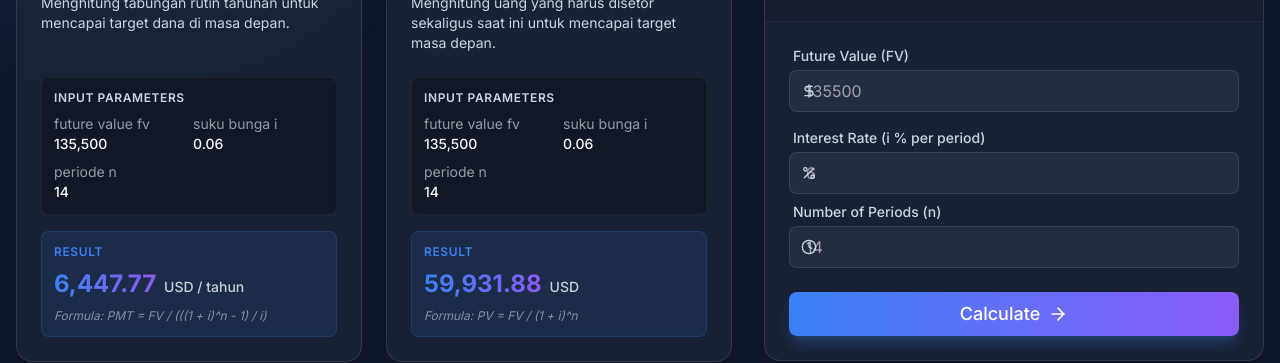
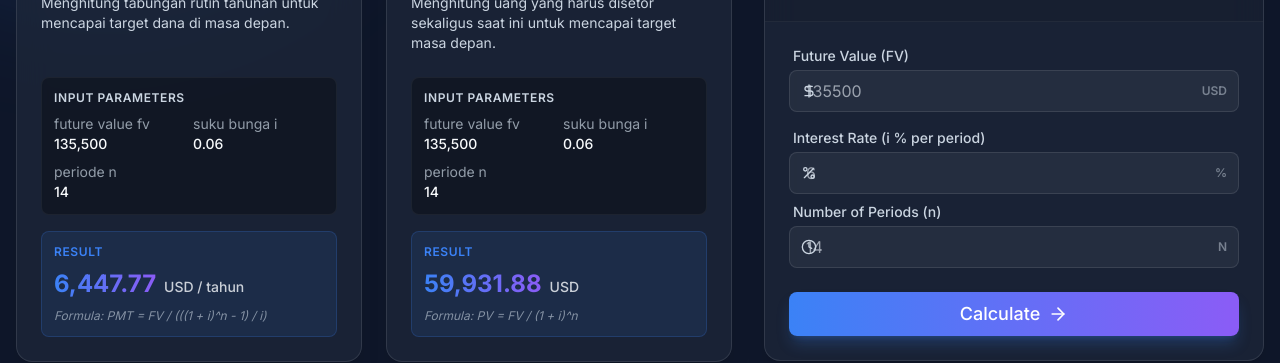
Before and after one commit to Nosdovah/business_valuation, a React (Vite) app in the folder calculator-app/: page / in a window 1280 px wide. Shown: the part 387-750 px from the top of the page. Built offline with nearby package versions, Linux system fonts and the light colour scheme.

Commit message:
Fix overlapping layout and add field units

```diff
--- a/calculator-app/src/components/CalculatorTabs.tsx
+++ b/calculator-app/src/components/CalculatorTabs.tsx
@@ -53,11 +53,11 @@ const CalculatorTabs: React.FC = () => {
     setResult(r);
   };
 
-  const renderInput = (name: string, label: string, icon: React.ReactNode, placeholder: string) => (
+  const renderInput = (name: string, label: string, icon: React.ReactNode, placeholder: string, unit?: string) => (
     <div key={name} className="flex flex-col gap-1 mb-4">
       <label className="text-sm text-textSecondary font-medium pl-1">{label}</label>
-      <div className="relative">
-        <div className="absolute inset-y-0 left-0 pl-3 flex items-center pointer-events-none text-textSecondary">
+      <div className="relative flex items-center">
+        <div className="absolute left-3 text-textSecondary pointer-events-none">
           {icon}
         </div>
         <input
@@ -66,8 +66,13 @@ const CalculatorTabs: React.FC = () => {
           value={inputs[name] || ''}
           onChange={handleInputChange}
           placeholder={placeholder}
-          className="glass-input pl-10 w-full"
+          className={`glass-input pl-10 w-full ${unit ? 'pr-12' : ''}`}
         />
+        {unit && (
+          <div className="absolute right-3 text-xs font-semibold text-textSecondary/50 pointer-events-none uppercase">
+            {unit}
+          </div>
+        )}
       </div>
     </div>
   );
@@ -114,11 +119,11 @@ const CalculatorTabs: React.FC = () => {
 
       <div className="p-6 flex-grow flex flex-col">
         <div className="flex-grow space-y-2">
-           {fields.includes('fv') && renderInput('fv', 'Future Value (FV)', <DollarSign className="w-4 h-4" />, '135500')}
-           {fields.includes('pv') && renderInput('pv', 'Present Value (PV)', <DollarSign className="w-4 h-4" />, '100000')}
-           {fields.includes('pmt') && renderInput('pmt', 'Payment (PMT)', <DollarSign className="w-4 h-4" />, '10000')}
-           {fields.includes('i') && renderInput('i', 'Interest Rate (i % per period)', <Percent className="w-4 h-4" />, '6')}
-           {fields.includes('n') && renderInput('n', 'Number of Periods (n)', <Clock className="w-4 h-4" />, '14')}
+           {fields.includes('fv') && renderInput('fv', 'Future Value (FV)', <DollarSign className="w-4 h-4" />, '135500', 'USD')}
+           {fields.includes('pv') && renderInput('pv', 'Present Value (PV)', <DollarSign className="w-4 h-4" />, '100000', 'USD')}
+           {fields.includes('pmt') && renderInput('pmt', 'Payment (PMT)', <DollarSign className="w-4 h-4" />, '10000', 'USD')}
+           {fields.includes('i') && renderInput('i', 'Interest Rate (i % per period)', <Percent className="w-4 h-4" />, '6', '%')}
+           {fields.includes('n') && renderInput('n', 'Number of Periods (n)', <Clock className="w-4 h-4" />, '14', 'N')}
         </div>
 
         <button onClick={handleCalculate} className="btn-primary w-full mt-6 flex items-center justify-center gap-2 py-3 text-lg">
```
